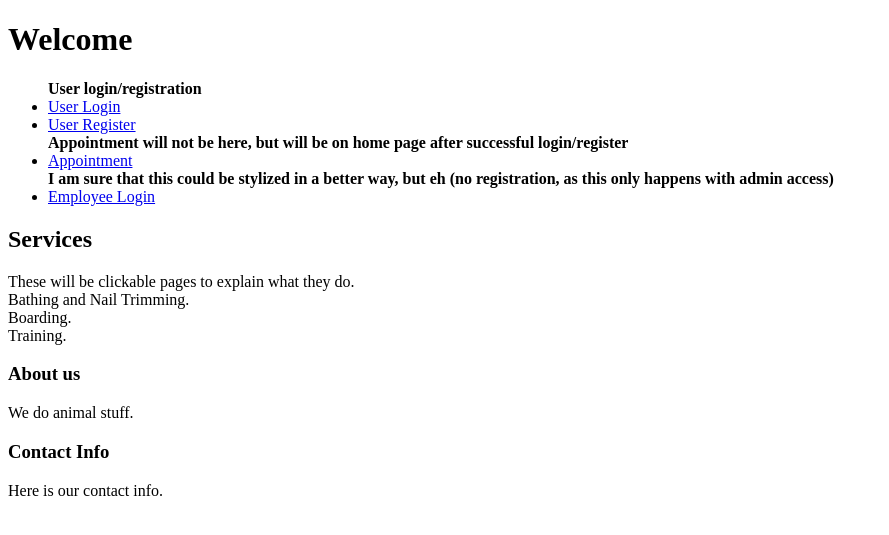
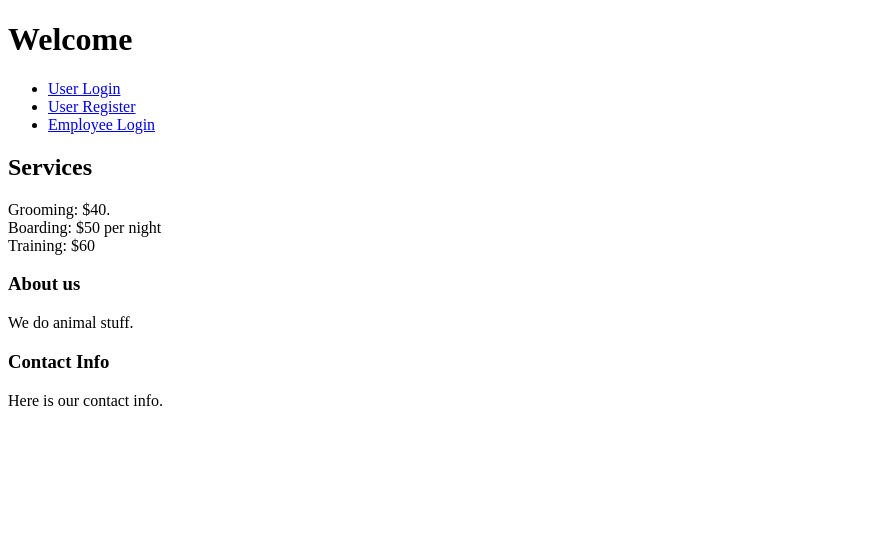
Before and after one commit to emilyflowers/Pet-Services-Database-Application, a PHP site: page / in a window 1280 px wide. Shown: the top 535 px of the page, without its empty margins (0-889 px from the left). Run offline with PHP 8.4, Linux system fonts and the light colour scheme.

Commit message:
Update service information and remove redundant text
Removed unnecessary text and added service pricing.

```diff
--- a/PetService/pages/index.php
+++ b/PetService/pages/index.php
@@ -12,13 +12,8 @@
 	</header>
 	<nav>
 		<ul>
-			<b>User login/registration</b>
 			<li><a href="../userAccount/login.php">User Login</a></li>
 			<li><a href="../userAccount/register.php">User Register</a></li>
-            <b>Appointment will not be here, but will be on home page after successful login/register</b>
-            <li><a href="../pages/appointment.php">Appointment</a></li>
-            <b>I am sure that this could be stylized in a better way, but eh</b>
-            <b>(no registration, as this only happens with admin access)</b>
             <li><a href=" ../employeeAccount/login.php">Employee Login</a></li>
 		</ul>
 	</nav>
@@ -26,10 +21,9 @@
 		<h2>Services</h2>
 		<section>
 			<?php
-			echo "These will be clickable pages to explain what they do.<br>";
-			echo "Bathing and Nail Trimming.<br>";
-			echo "Boarding.<br>";
-			echo "Training.<br>";
+			echo "Grooming: $40.<br>";
+			echo "Boarding: $50 per night<br>";
+			echo "Training: $60<br>";
 			?>
 		</section>
 		<section>
```
